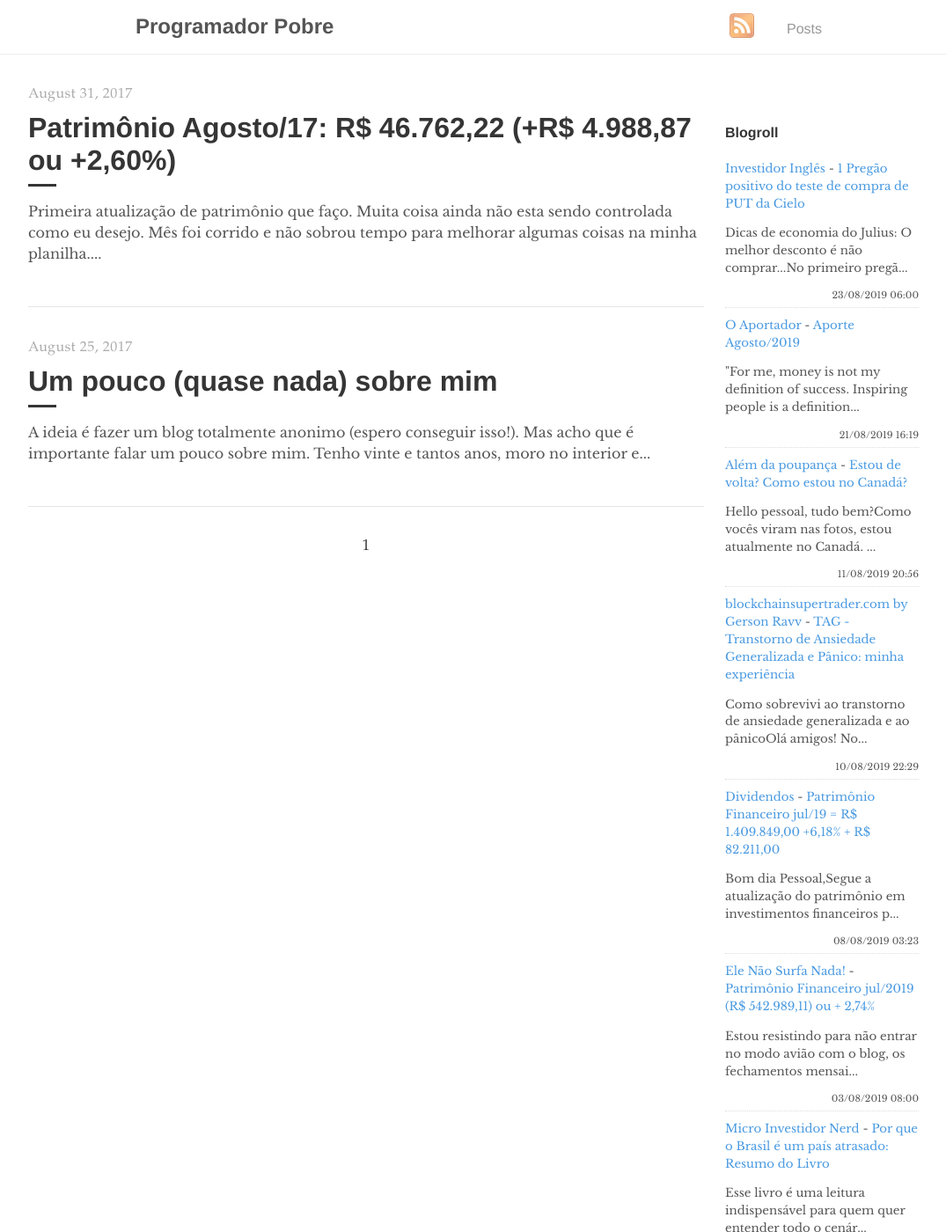
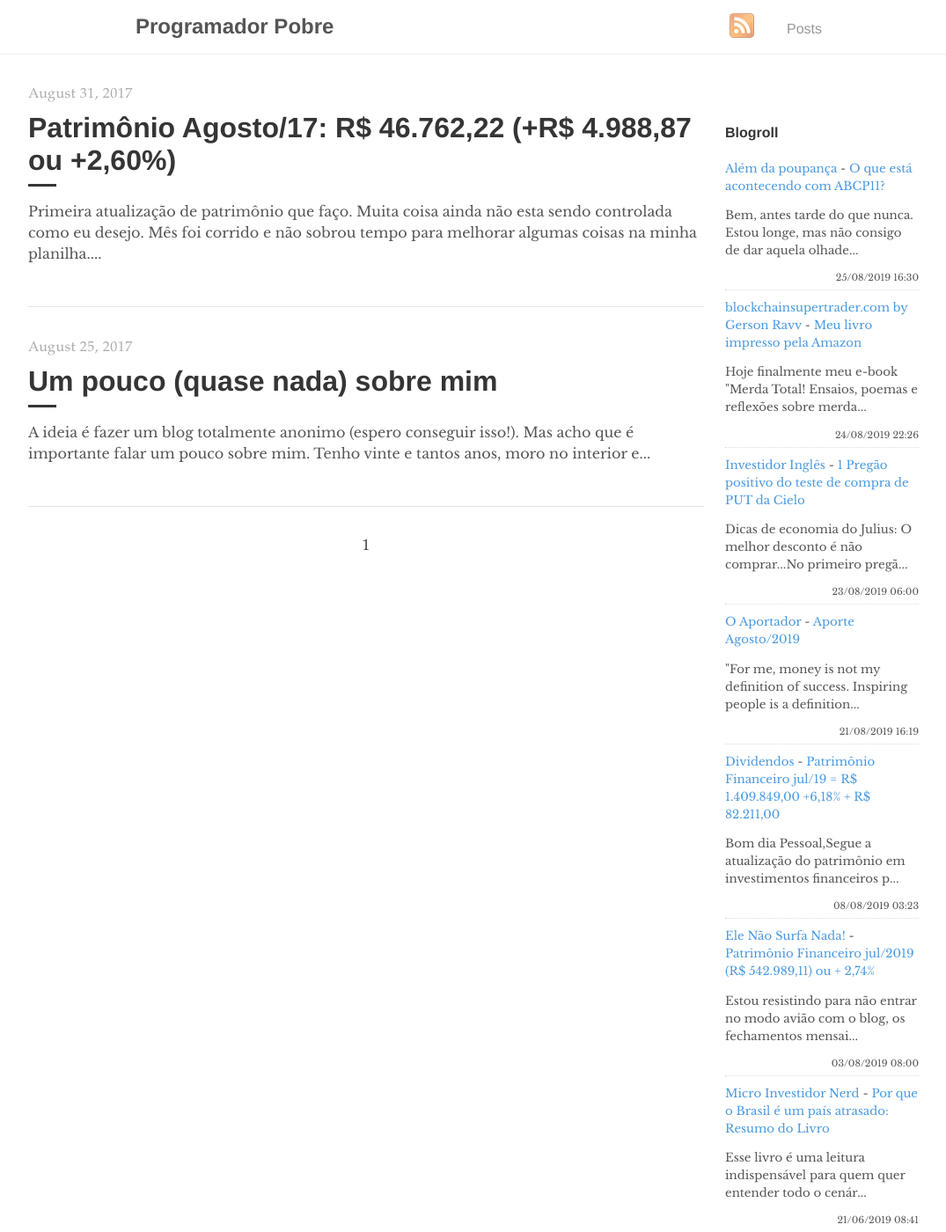
Before and after one commit to programadorpobre/programadorpobre.github.io, a Jekyll site: the page built from index.html, in a window 1280 px wide and 1400 px high. Shown: the whole window at 88% size, without its empty margins (96-1171 px from the left). Built offline with Jekyll 4.4.1, drawn with Linux system fonts in a browser that asks for light colours; the list of posts is cut into pages by our own code; comment, search, counter and statistics services are not loaded.

Commit message:
[ci skip] travis #750

```diff
--- a/_includes/feed-entries.html
+++ b/_includes/feed-entries.html
@@ -1,3 +1,13 @@
+<div class="feed-entry">
+    <a class="feed-entry-site-name" href="https://alemdapoupanca.blogspot.com/">Além da poupança</a> - <a class="feed-entry-title" href="https://alemdapoupanca.blogspot.com/2019/08/o-que-esta-acontecendo-com-abcp11.html">O que está acontecendo com ABCP11?</a>
+    <p class="feed-entry-summary">Bem, antes tarde do que nunca. Estou longe, mas não consigo de dar aquela olhade...</p>
+    <time datetime="2019-08-25T16:30:00.003-03:00">25/08/2019 16:30</time>
+</div>
+<div class="feed-entry">
+    <a class="feed-entry-site-name" href="http://www.blockchainsupertrader.com/">blockchainsupertrader.com by Gerson Ravv</a> - <a class="feed-entry-title" href="http://www.blockchainsupertrader.com/2019/08/meu-livro-impresso-pela-amazon.html">Meu livro impresso pela Amazon</a>
+    <p class="feed-entry-summary">Hoje finalmente meu e-book "Merda Total! Ensaios, poemas e reflexões sobre merda...</p>
+    <time datetime="2019-08-24T22:26:00.003-03:00">24/08/2019 22:26</time>
+</div>
 <div class="feed-entry">
     <a class="feed-entry-site-name" href="https://www.investidoringles.com/">Investidor Inglês</a> - <a class="feed-entry-title" href="https://www.investidoringles.com/2019/08/1-teste-compra-put-cielo.html">1 Pregão positivo do teste de compra de PUT da Cielo</a>
     <p class="feed-entry-summary">Dicas de economia do Julius: O melhor desconto é não comprar...No primeiro pregã...</p>
@@ -7,16 +17,6 @@
     <a class="feed-entry-site-name" href="https://oaportadorfinanceiro.blogspot.com/">O Aportador</a> - <a class="feed-entry-title" href="https://oaportadorfinanceiro.blogspot.com/2019/08/aporte-agosto2019.html">Aporte Agosto/2019</a>
     <p class="feed-entry-summary">"For me, money is not my definition of success. Inspiring people is a definition...</p>
     <time datetime="2019-08-21T16:19:00.000-03:00">21/08/2019 16:19</time>
-</div>
-<div class="feed-entry">
-    <a class="feed-entry-site-name" href="https://alemdapoupanca.blogspot.com/">Além da poupança</a> - <a class="feed-entry-title" href="https://alemdapoupanca.blogspot.com/2019/08/estou-de-volta-como-estou-no-canada.html">Estou de volta? Como estou no Canadá?</a>
-    <p class="feed-entry-summary">Hello pessoal, tudo bem?Como vocês viram nas fotos, estou atualmente no Canadá. ...</p>
-    <time datetime="2019-08-11T20:56:00.000-03:00">11/08/2019 20:56</time>
-</div>
-<div class="feed-entry">
-    <a class="feed-entry-site-name" href="http://www.blockchainsupertrader.com/">blockchainsupertrader.com by Gerson Ravv</a> - <a class="feed-entry-title" href="http://www.blockchainsupertrader.com/2019/08/tag-transtorno-de-ansiedade.html">TAG - Transtorno de Ansiedade Generalizada e Pânico: minha experiência</a>
-    <p class="feed-entry-summary">Como sobrevivi ao transtorno de ansiedade generalizada e ao pânicoOlá amigos! No...</p>
-    <time datetime="2019-08-10T22:29:00.004-03:00">10/08/2019 22:29</time>
 </div>
 <div class="feed-entry">
     <a class="feed-entry-site-name" href="http://bonsdividendos.blogspot.com/">Dividendos</a> - <a class="feed-entry-title" href="http://bonsdividendos.blogspot.com/2019/08/patrimonio-financeiro-jul19-r-140984900.html">Patrimônio Financeiro jul/19 = R$ 1.409.849,00 +6,18% + R$ 82.211,00</a>
```
